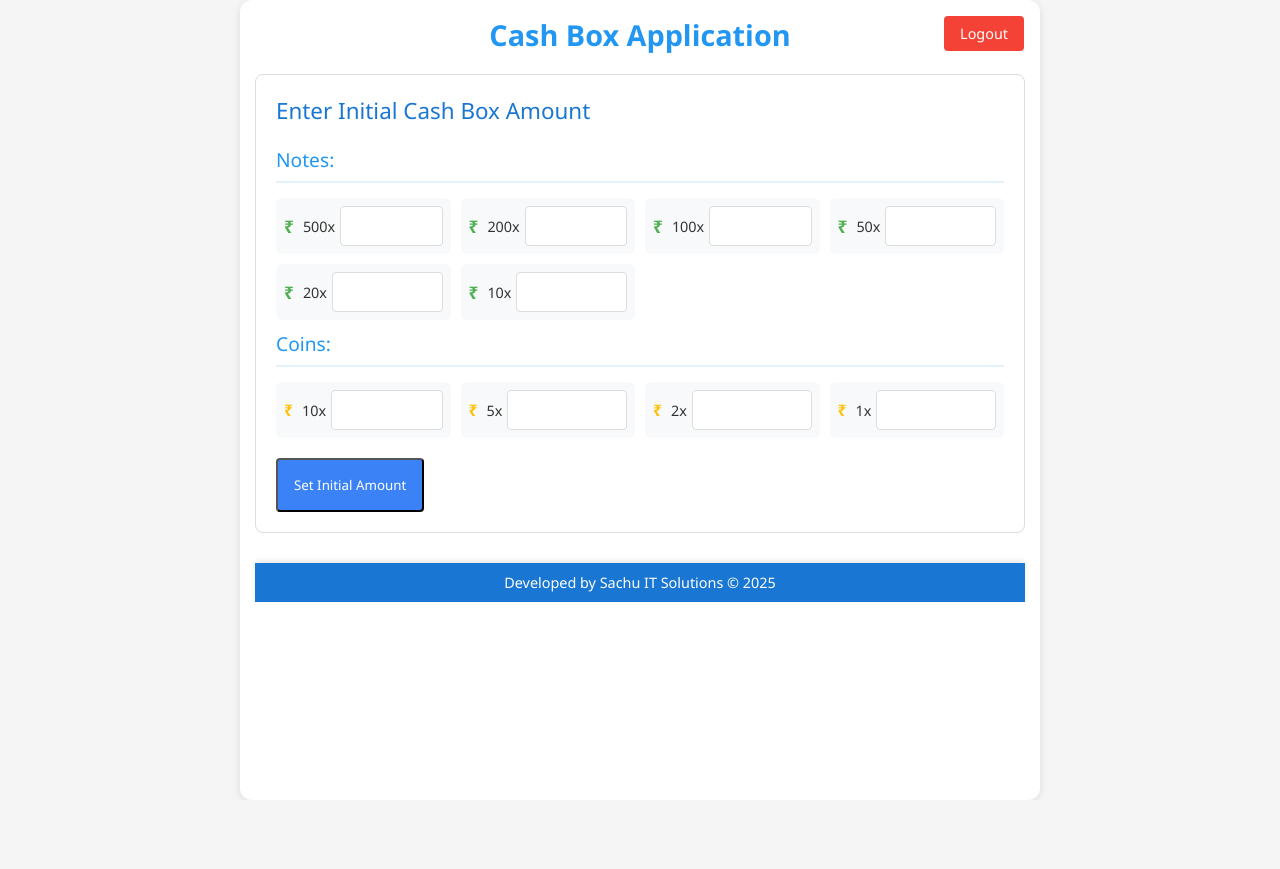
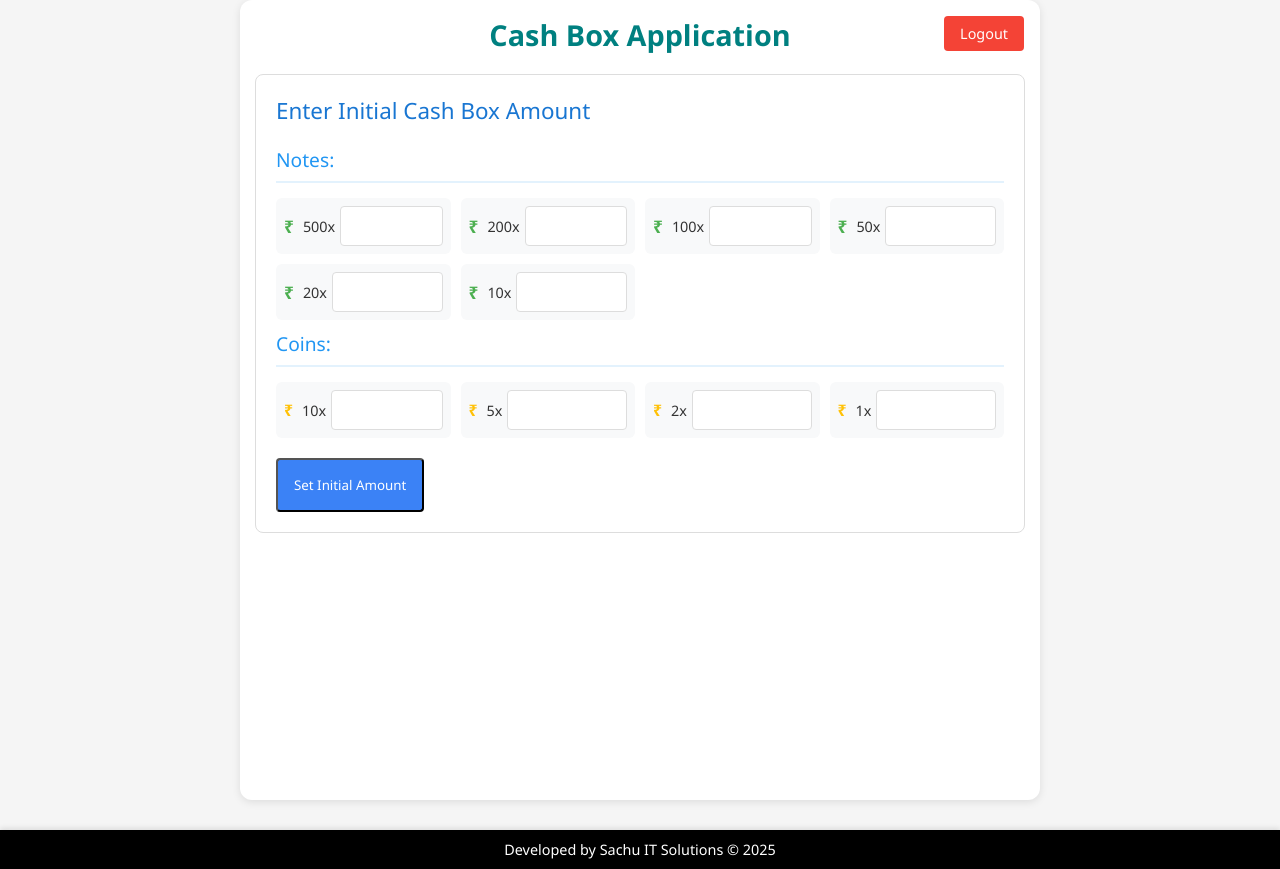
Before and after one commit to sathixh/cashbox, a plain HTML site: page index.html in a window 1280 px wide. Before the commit the page ends 800 px from the top, so only its background shows below. Drawn offline with Linux system fonts and the light colour scheme; sample sign-in values are in the browser's storage.

Commit message:
Update index.html

```diff
--- a/index.html
+++ b/index.html
@@ -237,7 +237,7 @@
 
         .footer {
             width: 100%;
-            background-color: #1976D2;
+            background-color: black;
             color: white;
             text-align: center;
             padding: 10px 0;
@@ -250,7 +250,7 @@
 <body>
     <div class="container">
         <button id="logoutBtn" class="logout-btn">Logout</button>
-        <h1>Cash Box Application</h1>
+        <h1 style="color: teal;">Cash Box Application</h1>
 
         <!-- Initial Cash Box Setup -->
         <div class="section" id="initialSetup">
@@ -401,11 +401,12 @@
         <!-- Restart Button -->
         <button id="restartBtn" style="display: none;">Restart Cash Box</button>
 
-        <!-- Footer -->
+
+    </div>
+    <!-- Footer -->
         <footer class="footer">
             <p>Developed by Sachu IT Solutions © 2025</p>
         </footer>
-    </div>
     <script src="script.js"></script>
 </body>
 </html>
```
